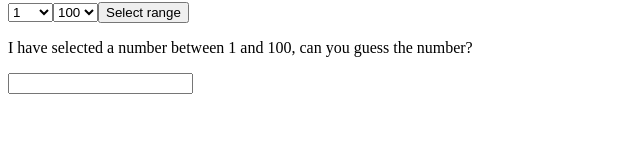
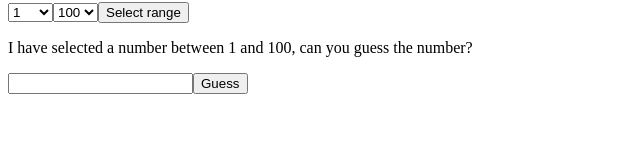
Before and after one commit to MthoNtanzi/GuessTheNumberGame, a Vue app: page / in a window 1280 px wide. Shown: the part 125-288 px from the top of the page, without its empty margins (0-640 px from the left). Built offline with nearby package versions, Linux system fonts and the light colour scheme.

Commit message:
complete functionality

```diff
--- a/src/App.vue
+++ b/src/App.vue
@@ -15,7 +15,8 @@
         <button @click="updateRange">Select range</button>
     </div>
     <p>I have selected a number between {{ chosenStartNum }} and {{ chosenEndNum }}, can you guess the number? </p>
-    <input type="number">
+    <input v-model="userGuess" type="number">
+    <button @click="getGuess">Guess</button>
 
 </template>
 
@@ -29,7 +30,8 @@
             endNum: 100,
             chosenStartNum: 1,
             chosenEndNum: 100,
-                randNum: Math.floor(Math.random() * (this.endNum - this.startNum + 1)) + this.startNum
+            randNum: Math.floor(Math.random() * (this.endNum - this.startNum + 1)) + this.startNum,
+            userGuess: null
         };
     },
     created() {
@@ -51,10 +53,22 @@
                 this.chosenEndNum = end
                 this.randNum = Math.floor(Math.random() * (this.chosenEndNum - this.chosenStartNum + 1)) + this.chosenStartNum
 
-                alert("Randon number: " + this.randNum)
+                alert("Random number: " + this.randNum)
             }
 
 
+        },
+
+        getGuess() {
+            const theGuess = parseInt(this.userGuess)
+            if (theGuess === this.randNum) {
+                alert("Correct")
+            } else if (theGuess > this.randNum) {
+                alert("You are too high")
+            }
+            else {
+                alert("You are low")
+            }
         }
     }
 }
```
Lines whose indentation alone changed are shown as unchanged.
